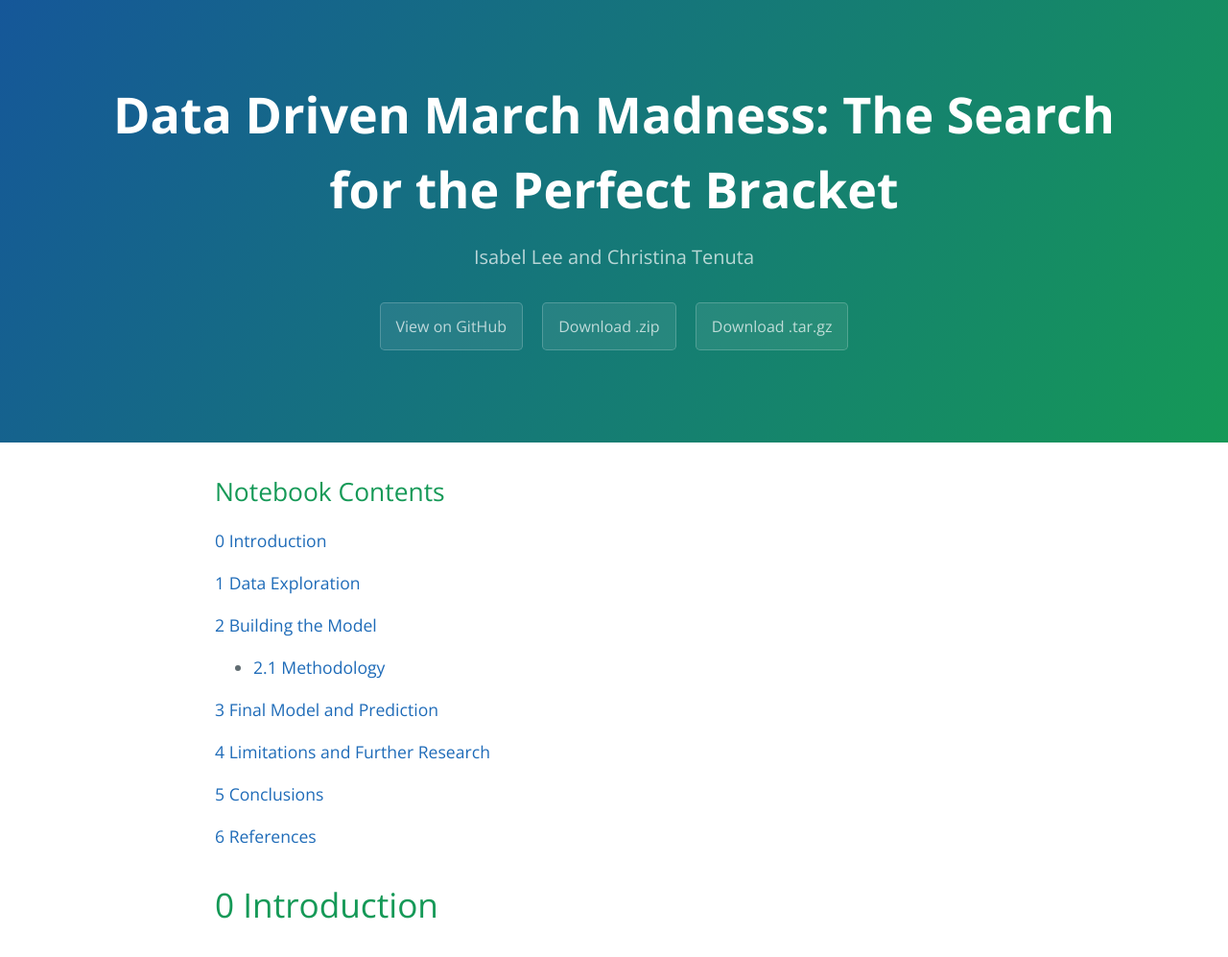
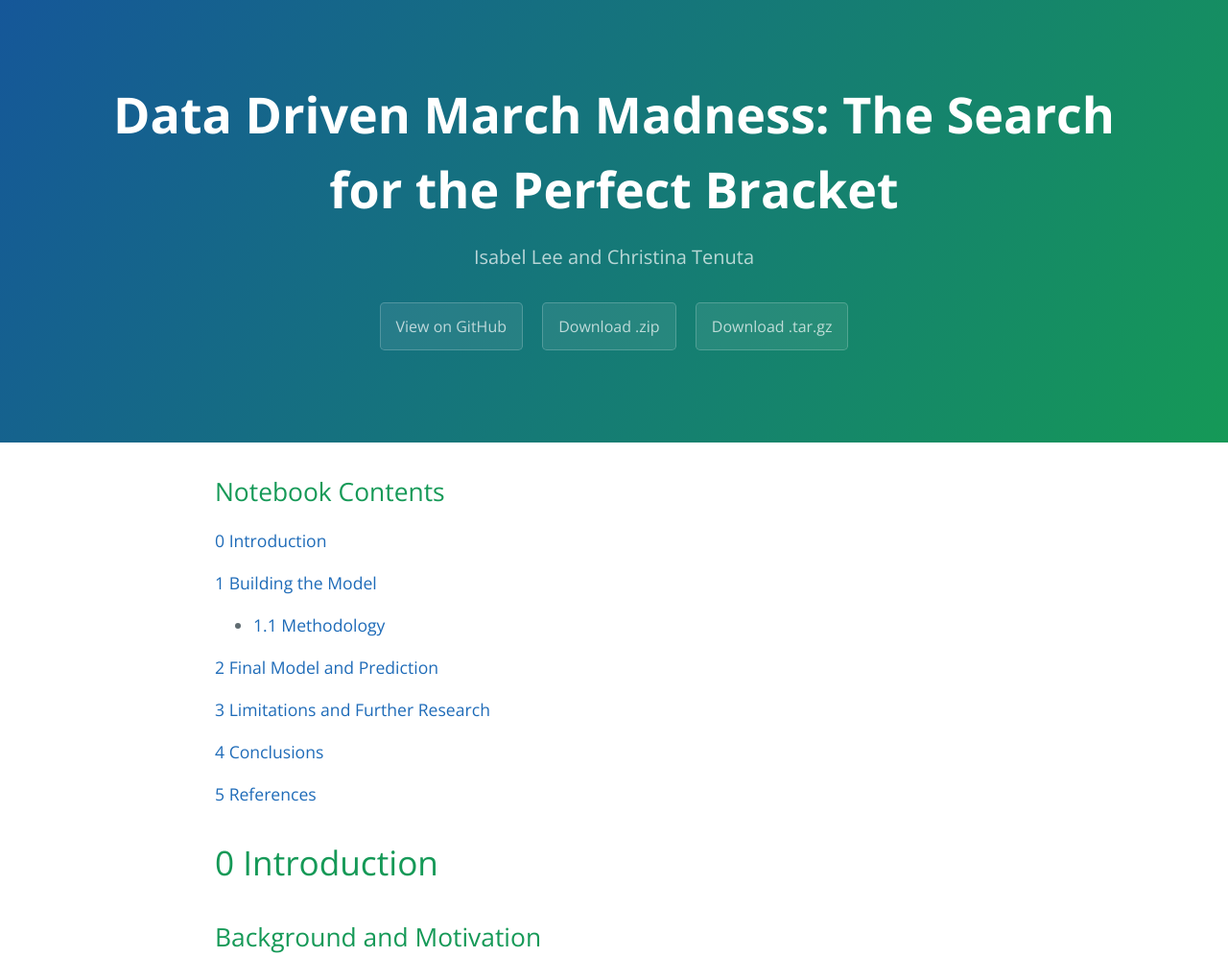
Before and after one commit to MarchMadnessCS109/project, a plain HTML site: page index.html in a window 1280 px wide. Shown: the top 997 px of the page at 96% size. Drawn offline with nearby package versions, Linux system fonts and the light colour scheme.

Commit message:
Create master branch via GitHub

```diff
--- a/index.html
+++ b/index.html
@@ -24,21 +24,19 @@
 
 <p><a href="#0">0 Introduction</a></p>
 
-<p><a href="#1">1 Data Exploration</a></p>
-
-<p><a href="#2">2 Building the Model</a></p>
+<p><a href="#1">1 Building the Model</a></p>
 
 <ul>
-<li><a href="#2.1">2.1 Methodology</a></li>
+<li><a href="#1.1">1.1 Methodology</a></li>
 </ul>
 
-<p><a href="#3">3 Final Model and Prediction</a></p>
+<p><a href="#2">2 Final Model and Prediction</a></p>
 
-<p><a href="#4">4 Limitations and Further Research</a></p>
+<p><a href="#3">3 Limitations and Further Research</a></p>
 
-<p><a href="#5">5 Conclusions</a></p>
+<p><a href="#4">4 Conclusions</a></p>
 
-<p><a href="#6">6 References</a></p>
+<p><a href="#5">5 References</a></p>
 
 <h1>
 <a id="0-introduction" class="anchor" href="#0-introduction" aria-hidden="true"><span aria-hidden="true" class="octicon octicon-link"></span></a>0 Introduction</h1>
@@ -71,9 +69,9 @@
 </ul>
 
 <h1>
-<a id="2-building-the-model" class="anchor" href="#2-building-the-model" aria-hidden="true"><span aria-hidden="true" class="octicon octicon-link"></span></a>2 Building the Model</h1>
+<a id="1-building-the-model" class="anchor" href="#1-building-the-model" aria-hidden="true"><span aria-hidden="true" class="octicon octicon-link"></span></a>1 Building the Model</h1>
 
-<p><a id="2"></a></p>
+<p><a id="1"></a></p>
 
 <p>In order to build the model, we first built the functions that we would need in order to complete all of the steps of our process. The steps are as follows:</p>
 
@@ -90,9 +88,9 @@
 <p>More detail about each of these steps is included as they are performed.</p>
 
 <h2>
-<a id="21-methodology" class="anchor" href="#21-methodology" aria-hidden="true"><span aria-hidden="true" class="octicon octicon-link"></span></a>2.1 Methodology</h2>
+<a id="11-methodology" class="anchor" href="#11-methodology" aria-hidden="true"><span aria-hidden="true" class="octicon octicon-link"></span></a>1.1 Methodology</h2>
 
-<p><a id="2.1"></a></p>
+<p><a id="1.1"></a></p>
 
 <p>In this segment, we will explain the methodology behind our model, which is extremely important in building a model. First, I will address our strategy for winning a bracket tournament. This strategy is based on the idea that thousands of people compete in March Madness brackets every year. In order to win these winner-take-all style tournaments, it is important that a bracket not only score the highest, but is also the most different. Thus, our choice to tune the upset range of our model and then choose the underdog to win in this range is driven by the fact that we would like our model to be most different from the other brackets. Likewise, we include a function to account for the variance of our model from the seed model in the weighted score. In other words, brackets that are more different from the seed model earn more points because they are different. </p>
 
@@ -110,9 +108,9 @@
 <p><img src="https://github.com/MarchMadnessCS109/project/blob/master/images/probability_range.png?raw=true" alt="Probability Range"></p>
 
 <h1>
-<a id="3-our-final-model-and-prediction" class="anchor" href="#3-our-final-model-and-prediction" aria-hidden="true"><span aria-hidden="true" class="octicon octicon-link"></span></a>3 Our Final Model and Prediction</h1>
+<a id="2-our-final-model-and-prediction" class="anchor" href="#2-our-final-model-and-prediction" aria-hidden="true"><span aria-hidden="true" class="octicon octicon-link"></span></a>2 Our Final Model and Prediction</h1>
 
-<p><a id="3"></a></p>
+<p><a id="2"></a></p>
 
 <h2>
 <a id="results" class="anchor" href="#results" aria-hidden="true"><span aria-hidden="true" class="octicon octicon-link"></span></a>Results</h2>
@@ -128,25 +126,25 @@
 <p>Above we can see our models scored alone. Note that we included a function to give our model additional points if it varied more from the seed model because we value brackets with individuality. </p>
 
 <h1>
-<a id="4-limitations-and-further-research" class="anchor" href="#4-limitations-and-further-research" aria-hidden="true"><span aria-hidden="true" class="octicon octicon-link"></span></a>4 Limitations and Further Research</h1>
+<a id="3-limitations-and-further-research" class="anchor" href="#3-limitations-and-further-research" aria-hidden="true"><span aria-hidden="true" class="octicon octicon-link"></span></a>3 Limitations and Further Research</h1>
 
-<p><a id="4"></a></p>
+<p><a id="3"></a></p>
 
 <p>Currently, in order to optimize for variability from the seed model, if the probability of one team winning over another is between .46 and .54, the model chooses the underdog of the game to win. In order to maximize the weighted score of the bracket, a greedy function might be implemented where the model looks at all possible bracket outcomes and trains the model based on the bracket with the most possible points.</p>
 
 <p>Another limitation of the model is that it doesn't account for anything happening in the tournament itself. For instance, if a high seed team upsets an expected winner, that could give the underdog a higher chance of winning their next game, impacting the model. One way to change the model to make it more accurate might be to give teams statistics for what happens when the tournament starts. </p>
 
 <h1>
-<a id="5-conclusions" class="anchor" href="#5-conclusions" aria-hidden="true"><span aria-hidden="true" class="octicon octicon-link"></span></a>5 Conclusions</h1>
+<a id="4-conclusions" class="anchor" href="#4-conclusions" aria-hidden="true"><span aria-hidden="true" class="octicon octicon-link"></span></a>4 Conclusions</h1>
 
-<p><a id="5"></a></p>
+<p><a id="4"></a></p>
 
 <p>Overall, we can see that our model does give a high scoring bracket for some years. In a March Madness bracket tournament, it is important to remember that optimizing for the scoring model is more important than optimizing for the accuracy of games. In other words, the ability to predict later games is more important. Given the near impossibility of predicting a perfect bracket, we feel as though our model does optimize for the weighted scoring bracket of the tournament. While it may not produce a win every year, it does give the user a good chance of winning their overall bracket in some years by optimizing for the scoring model. </p>
 
 <h1>
-<a id="6-references" class="anchor" href="#6-references" aria-hidden="true"><span aria-hidden="true" class="octicon octicon-link"></span></a>6 References</h1>
+<a id="5-references" class="anchor" href="#5-references" aria-hidden="true"><span aria-hidden="true" class="octicon octicon-link"></span></a>5 References</h1>
 
-<p><a id="6"></a></p>
+<p><a id="5"></a></p>
 
 <p>Ezekowitz, J. (2011, May 18). Quantifying Intangibles: A New Way to Predict the NCAA Tournament. Retrieved December 09, 2016, from <a href="https://harvardsportsanalysis.wordpress.com/2011/05/18/quantifying-intangibles-a-network-analysis-prediction-model-for-the-ncaa-tournament/">https://harvardsportsanalysis.wordpress.com/2011/05/18/quantifying-intangibles-a-network-analysis-prediction-model-for-the-ncaa-tournament/</a></p>
 
```
Also changed, not shown: params.json (+1 -1 lines).
